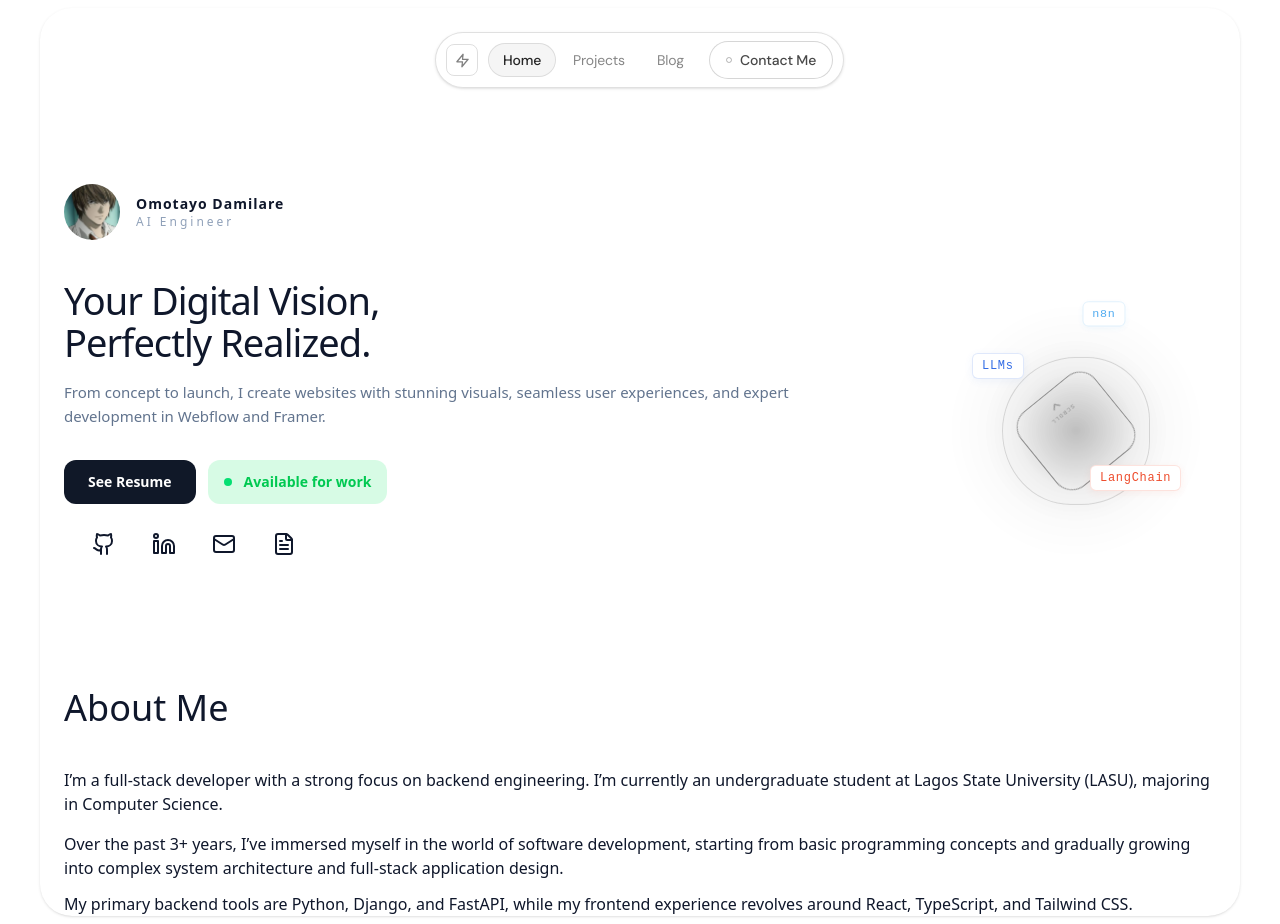
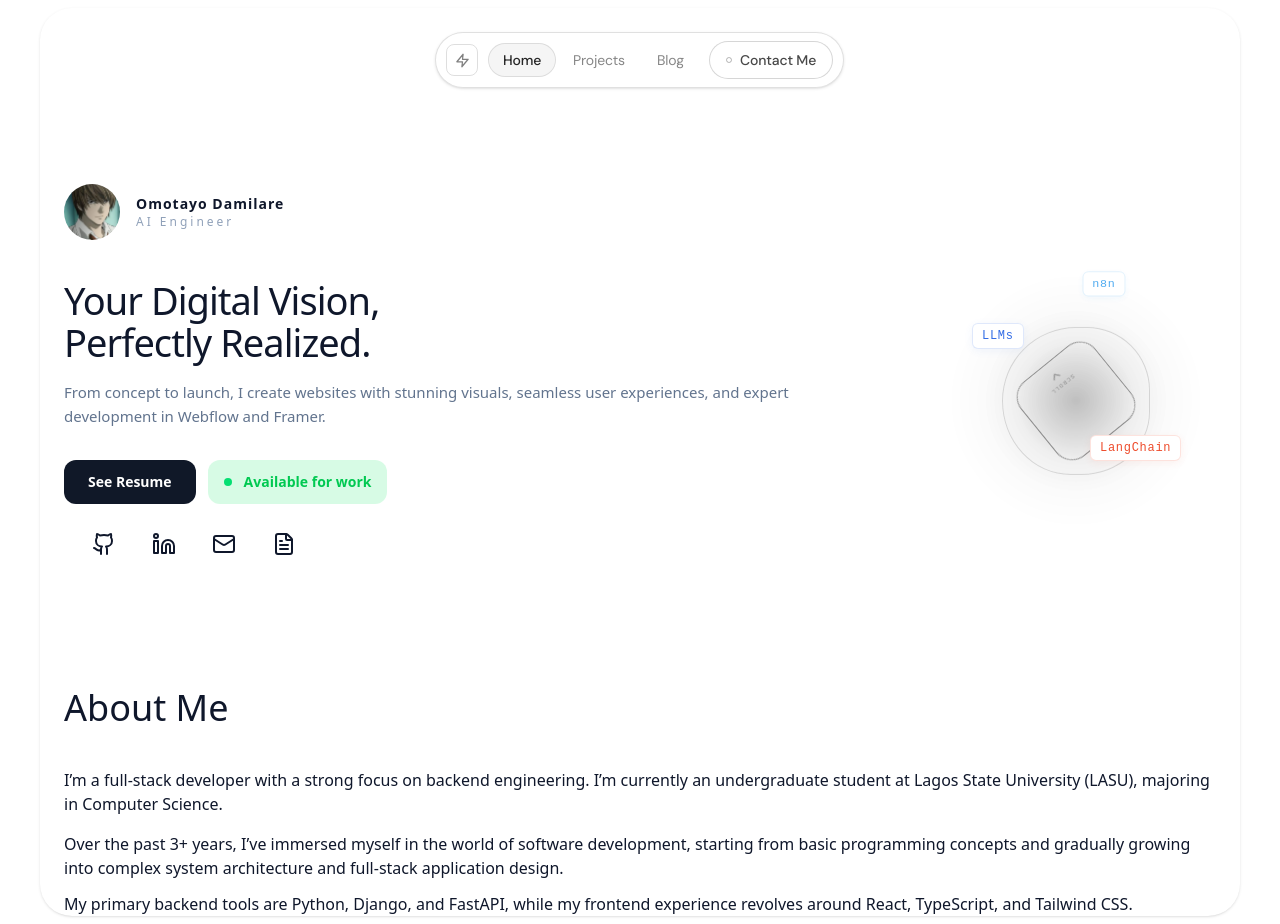
Before and after one commit to Dahmie87/portfolioIn3d, a React (Vite) app: page / in a window 1280 px wide. Built offline with nearby package versions, Linux system fonts and the light colour scheme.

Commit message:
upadte abshape

```diff
--- a/src/components/home.tsx
+++ b/src/components/home.tsx
@@ -60,7 +60,7 @@ export default function ProtoType(): React.ReactElement {
 
           {/* RIGHT — abstract shape */}
           <div
-            className="shrink-0 relative mx-auto md:mx-0 md:mt-25"
+            className="shrink-0 relative mx-auto md:mx-0 md:mt-10"
             style={{ width: 280, height: 280 }}
           >
             <AbstractShape />
```
